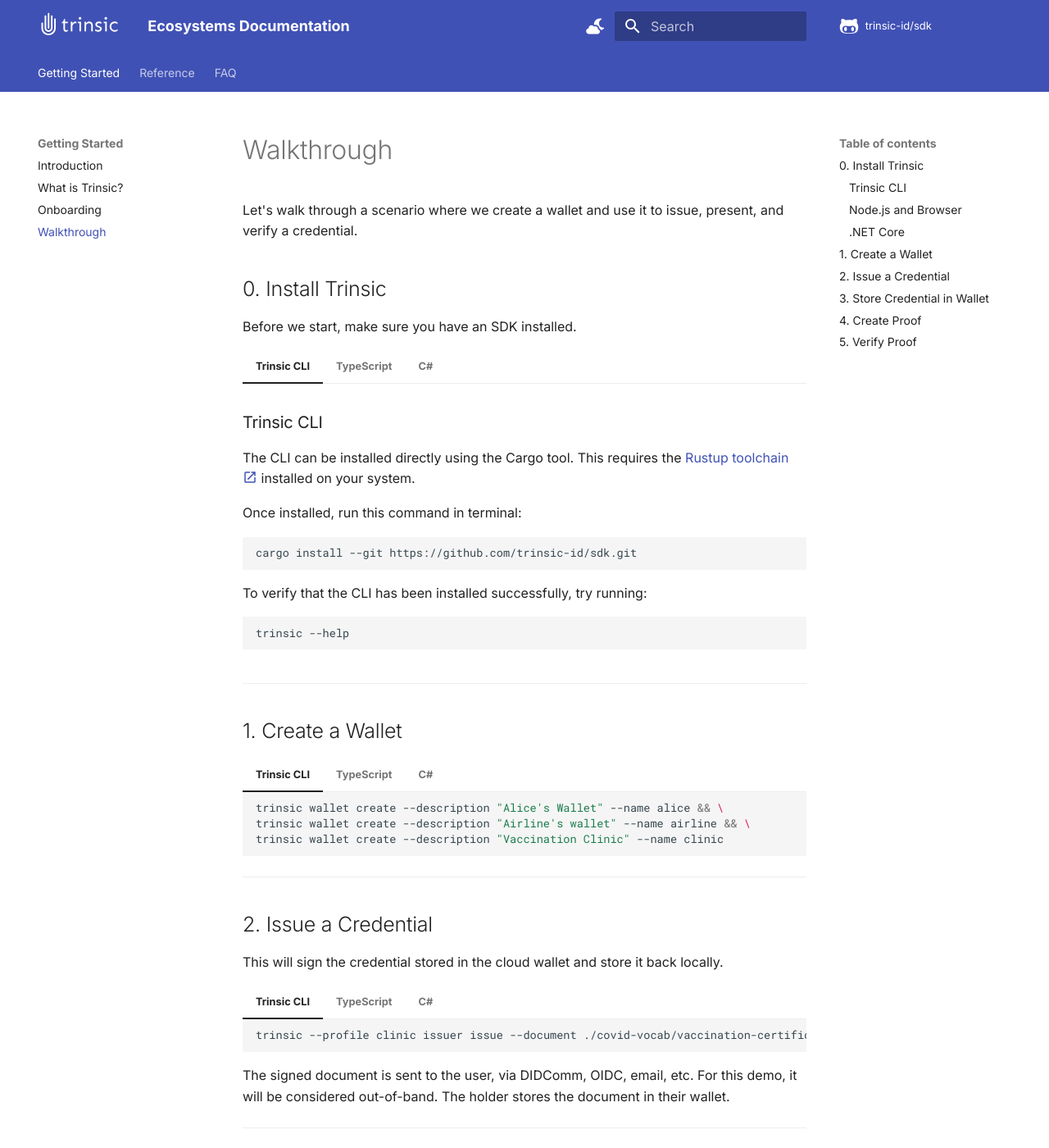
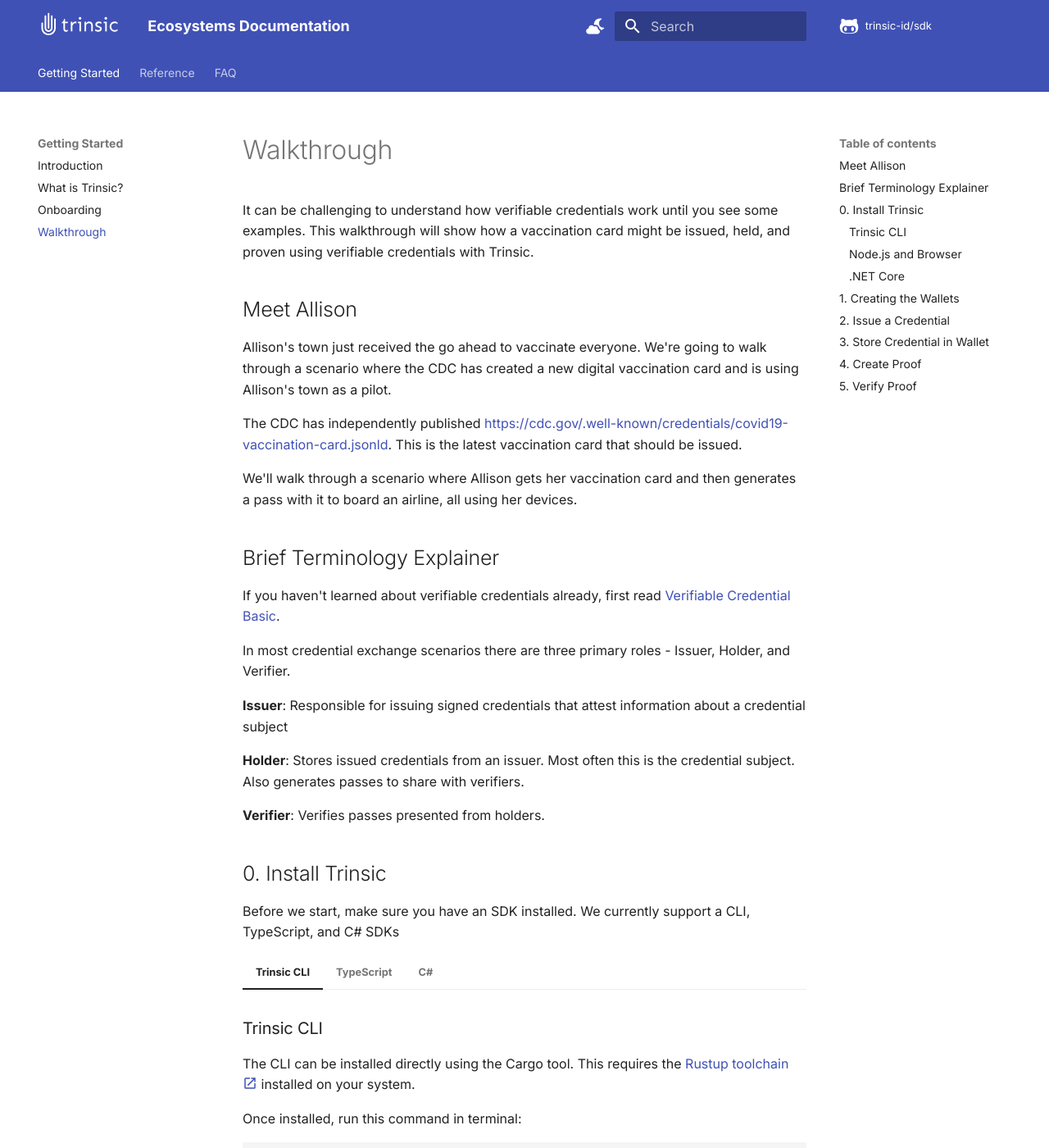
Before and after one commit to trinsic-id/v2-sdk, an MkDocs documentation site: the page built from docs/walkthrough.md, in a window 1280 px wide and 1400 px high. Shown: the whole window at 82% size. Built offline with MkDocs 1.6.1 and Material for MkDocs 9.7.7, drawn with Linux system fonts in a browser that asks for light colours; comment, search, counter and statistics services are not loaded; some of the changed text lies outside the part shown.

Commit message:
added new sections to walkthrough

````diff
--- a/docs/walkthrough.md
+++ b/docs/walkthrough.md
@@ -1,11 +1,34 @@
 # Walkthrough
+It can be challenging to understand how verifiable credentials work until you see some examples. This walkthrough will show how a vaccination card might be issued, held, and proven using verifiable credentials with Trinsic.
 
-Let's walk through
-a scenario where we create a wallet and use it to issue, present, and verify a credential.
+## Meet Allison
+Allison's town just received the go ahead to vaccinate everyone. We're going to walk through
+a scenario where the CDC has created a new digital vaccination card and is using Allison's town as a pilot.
 
+The CDC has independently published <a>https://cdc.gov/.well-known/credentials/covid19-vaccination-card.jsonld</a>. This is the latest vaccination card that should be issued.
 
+We'll walk through a scenario where Allison gets her vaccination card and then generates a pass with it to board an airline, all using her devices.
+
+## Brief Terminology Explainer
+If you haven't learned about verifiable credentials already, first read [Verifiable Credential Basic](https://trinsic.id/trinsic-basics-the-verifiable-credentials-model/).
+
+In most credential exchange scenarios there are three primary roles - Issuer, Holder, and Verifier.
+
+**Issuer**: Responsible for issuing signed credentials that attest information about a credential subject
+
+**Holder**: Stores issued credentials from an issuer. Most often this is the credential subject. Also generates passes to share with verifiers.
+
+**Verifier**: Verifies passes presented from holders.
+
+<!-- There are also two parties who are not talked that provide the human layer of trust. A governance authority defines the credential and pass templates.
+
+**Governance Authority** - todo
+
+**Ecosystem Provider** -  -->
 ## 0. Install Trinsic
 Before we start, make sure you have an SDK installed.
+We currently support a CLI, TypeScript, and C# SDKs
+
 === "Trinsic CLI"
 
     --8<-- "reference/installation/install-cli.md"
@@ -20,12 +43,14 @@
 
 ---
 
-## 1. Create a Wallet
+## 1. Creating the Wallets
+We'll start by creating a wallet for each participant in this credential exchange. Wallets can be created by anyone, for anyone. In this scenario, we have three wallets. Allison will be the credential holder, the Airline will be the verifier, and the vaccination clinic will be the issuer.
+
 
 === "Trinsic CLI"
 
     ```bash
-    trinsic wallet create --description "Alice's Wallet" --name alice && \
+    trinsic wallet create --description "Allison's Wallet" --name allison && \
     trinsic wallet create --description "Airline's wallet" --name airline && \
     trinsic wallet create --description "Vaccination Clinic" --name clinic
     ```
@@ -44,8 +69,12 @@
 
 ---
 
+
 ## 2. Issue a Credential
 This will sign the credential stored in the cloud wallet and store it back locally.
+
+[Reference: Issue a Credential](reference/services/wallet-service.md#issue-credential)
+
 === "Trinsic CLI"
 
     ```bash
@@ -69,13 +98,11 @@
     var issueResponse = await walletService.IssueCredential(unsignedDocument);
     ```
 
-
-The signed document is sent to the user, via DIDComm, OIDC, email, etc. For this demo, it will be considered out-of-band.
-The holder stores the document in their wallet.
-
 ---
 
 ## 3. Store Credential in Wallet
+
+[Reference: Insert Item]()
 === "Trinsic CLI"
 
     ```bash
````
Also changed, not shown: docs/faq.md (+13 -0 lines), docs/reference/installation/install-cli.md (+1 -1 lines).
